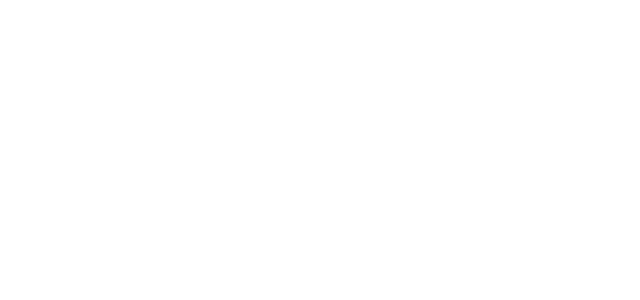
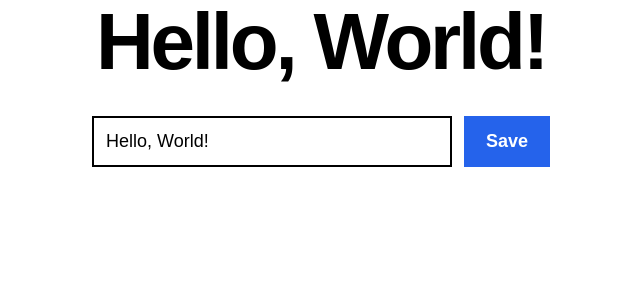
Before and after one commit to ThanhNV121097/project-6d9a6e93, a Next.js app in the folder code/frontend/: page / in a window 1280 px wide. Shown: the top 300 px of the page, without its empty margins (319-959 px from the left). Built offline with nearby package versions, Linux system fonts and the light colour scheme.

Commit message:
Mount persisted editable greeting

```diff
--- a/code/frontend/app/page.tsx
+++ b/code/frontend/app/page.tsx
@@ -1,3 +1,10 @@
+import { PersistedEditableGreeting } from "../components/PersistedEditableGreeting";
+import { persistedEditableGreeting } from "../lib/mock/persisted-editable-greeting";
+
 export default function Page() {
-  return <main />;
+  return (
+    <main>
+      <PersistedEditableGreeting initialGreeting={persistedEditableGreeting} />
+    </main>
+  );
 }
```
